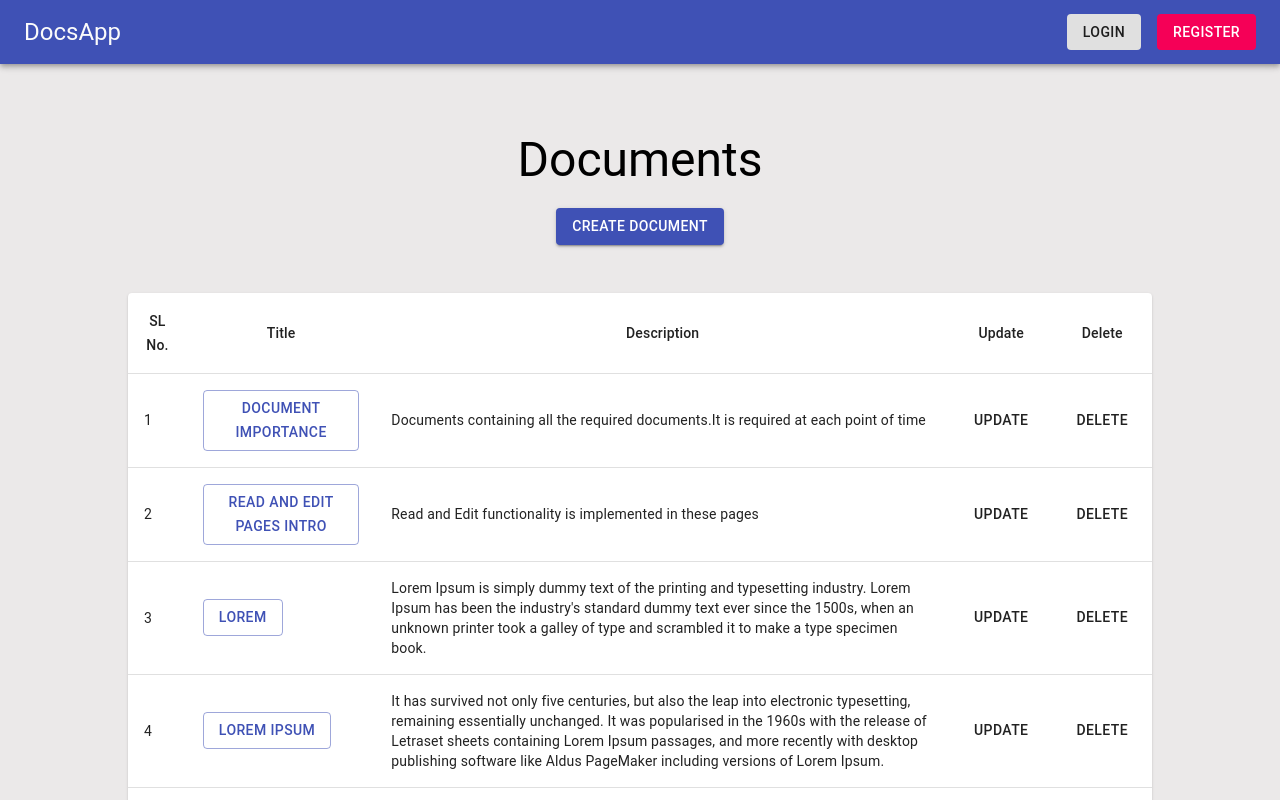
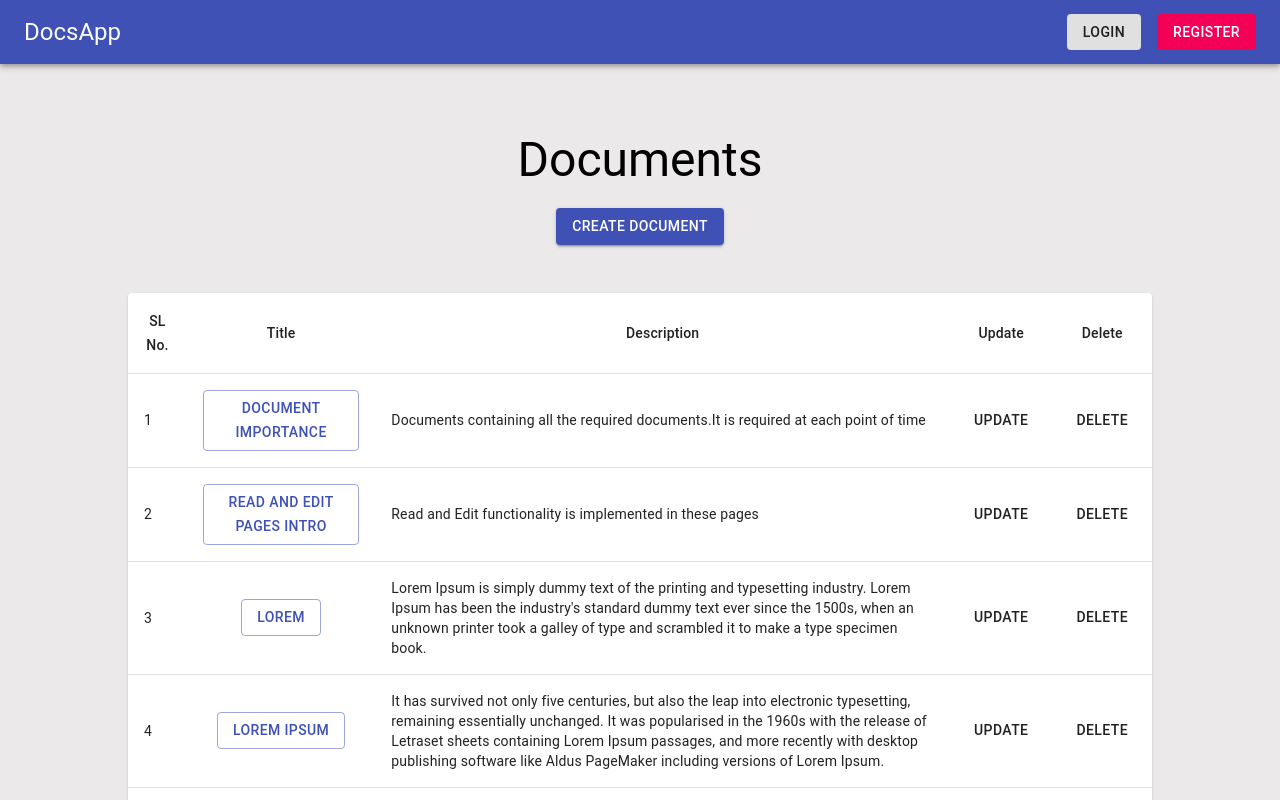
Before and after one commit to vivek9142/docsapp, a React (Create React App) app: page / in a window 1280 px wide. Shown: the top 800 px of the page. Built offline with nearby package versions, Linux system fonts and the light colour scheme.

Commit message:
corrected alignment related to table title

```diff
--- a/src/components/Table/TableComponent.component.jsx
+++ b/src/components/Table/TableComponent.component.jsx
@@ -31,7 +31,7 @@ const TableComponent = ({docs,...props}) => {
                     docs.map((row,i) => (
                         <TableRow key={row.id}>
                             <TableCell component='th' scope='row'>{i+1}</TableCell>
-                            <TableCell align='left'>
+                            <TableCell align='center'>
                                 <Link to={`/document/${row.id}`}>
                                     <Button variant='outlined' color='primary'>
                                     {row.title}
```
